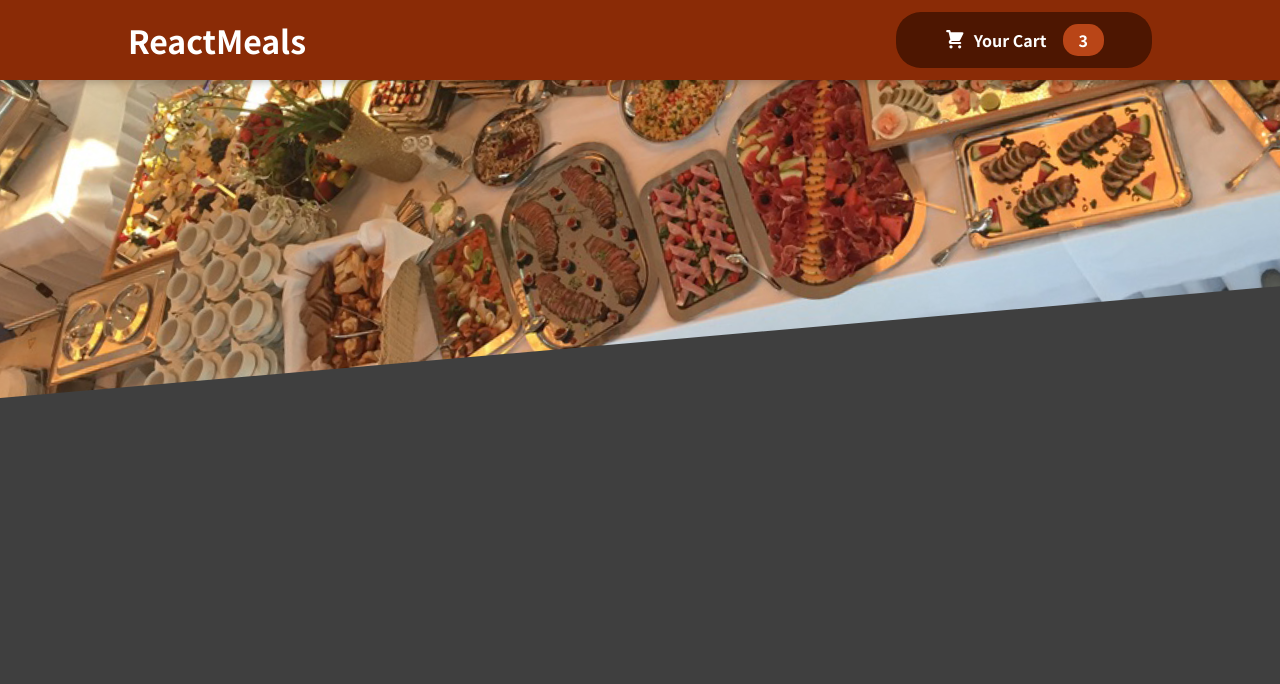
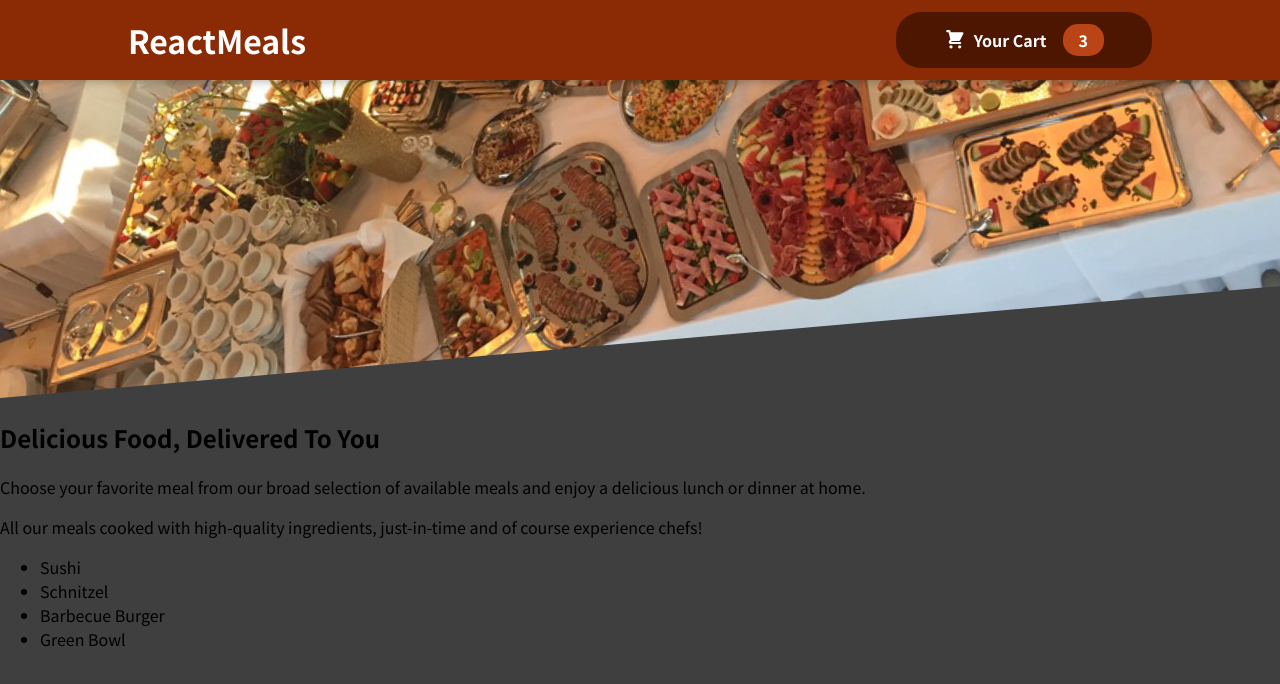
Before and after one commit to ShakiLhossain900/Food-ordering-app-practice, a React (Create React App) app: page / in a window 1280 px wide. Shown: the top 684 px of the page. Built offline with nearby package versions, Linux system fonts and the light colour scheme.

Commit message:
adding something new

```diff
--- a/src/App.js
+++ b/src/App.js
@@ -1,10 +1,14 @@
 import { Fragment } from "react";
 import Header from "./Components/Layout/Header";
+import Meals from "./Components/Meals/Meals";
 
 function App() {
   return (
     <Fragment >
           <Header/>
+          <main>
+            <Meals/>
+          </main>
     </Fragment>
   );
 }
--- /dev/null
+++ b/src/Components/Meals/AvailableMeals.js
@@ -0,0 +1,40 @@
+import React from 'react';
+const DUMMY_MEALS = [
+    {
+      id: "m1",
+      name: "Sushi",
+      description: "Finest fish and veggies",
+      price: 22.99,
+    },
+    {
+      id: "m2",
+      name: "Schnitzel",
+      description: "A german specialty!",
+      price: 16.5,
+    },
+    {
+      id: "m3",
+      name: "Barbecue Burger",
+      description: "American, raw, meaty",
+      price: 12.99,
+    },
+    {
+      id: "m4",
+      name: "Green Bowl",
+      description: "Healthy...and green...",
+      price: 18.99,
+    },
+  ];
+
+const AvailableMeals = () => {
+    const mealsList = DUMMY_MEALS.map(meal => <li>{meal.name}</li>);
+    return (
+        <section>
+            <ul>
+                {mealsList}
+            </ul>
+        </section>
+    );
+};
+
+export default AvailableMeals;
--- /dev/null
+++ b/src/Components/Meals/Meals.js
@@ -0,0 +1,14 @@
+import React from 'react';
+import MealsSummary from './MealsSummary'
+import AvailableMeals from './AvailableMeals'
+
+const Meals = () => {
+    return (
+        <React.Fragment>
+            <MealsSummary/>
+            <AvailableMeals/>
+        </React.Fragment>
+    );
+};
+
+export default Meals;
--- /dev/null
+++ b/src/Components/Meals/MealsSummary.js
@@ -0,0 +1,19 @@
+import React from 'react';
+import classes from './MealsSummary.module.css'
+const MealsSummary = () => {
+    return (
+        <section>
+            <h2>Delicious Food, Delivered To You</h2>
+            <p>
+                Choose your favorite meal from our broad selection of available meals and
+                enjoy a delicious lunch or dinner at home.
+            </p>
+            <p>
+                All our meals cooked with high-quality ingredients, just-in-time and of course
+                experience chefs!
+            </p>
+        </section>
+    );
+};
+
+export default MealsSummary;
```
Also changed, not shown: src/Components/Meals/AvailableMeals.module.css (added), src/Components/Meals/MealsSummary.module.css (added).
